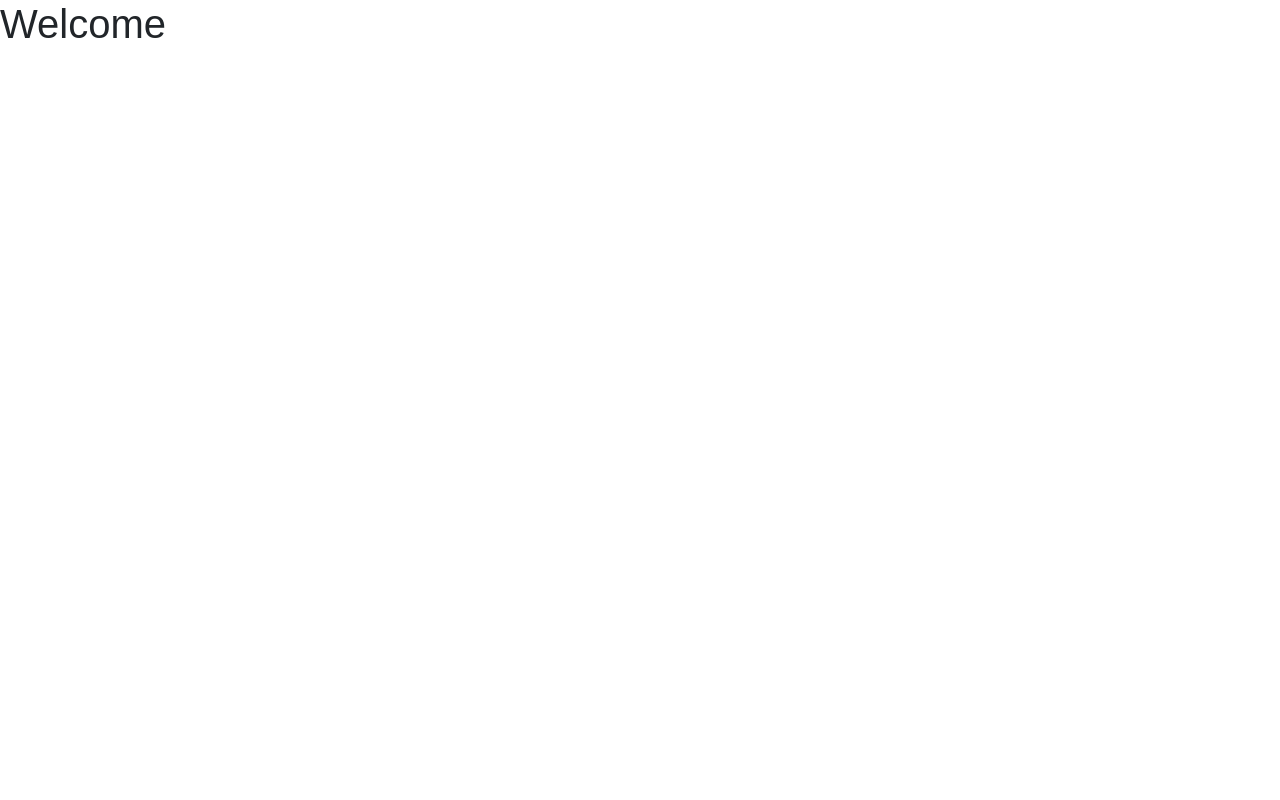
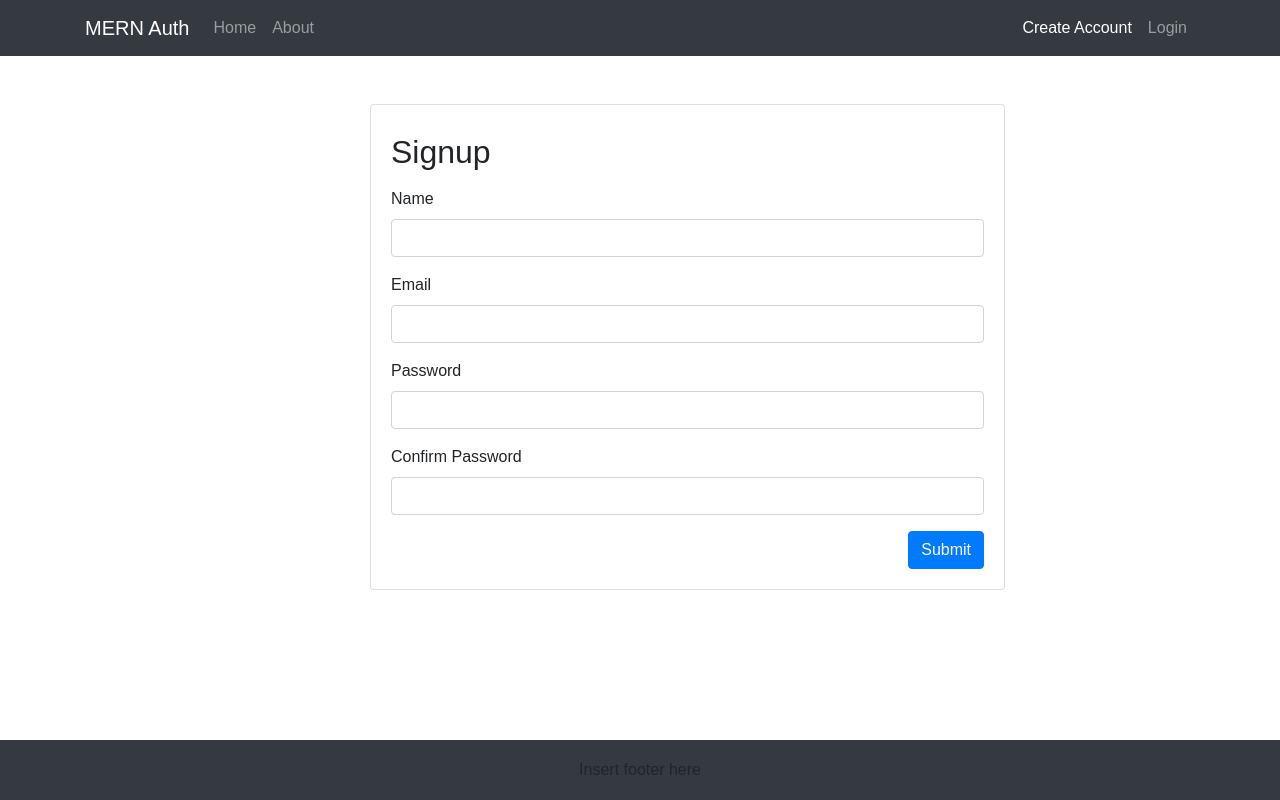
Before and after one commit to tylerdance/mern-auth-frontend, a React (Create React App) app: page /signup in a window 1280 px wide. Built offline with nearby package versions, Linux system fonts and the light colour scheme; no server answers.

Commit message:
functional

```diff
--- a/src/App.js
+++ b/src/App.js
@@ -1,53 +1,72 @@
+// Imports
 import React, { useEffect, useState } from 'react';
 import { Route, Switch, Redirect } from 'react-router-dom';
 import jwt_decode from 'jwt-decode';
-import setAuthToken from './utils/setAuthToken'
+import setAuthToken from './utils/setAuthToken';
+// CSS
 import './App.css';
-import Welcome from './components/Welcome'
-import Navbar from './components/Navbar'
-import { Component } from 'react';
+// Components
+import Welcome from './components/Welcome';
+import Navbar from './components/Navbar';
+import Footer from './components/Footer';
+import Profile from './components/Profile';
+import Signup from './components/Signup';
+import Login from './components/Login';
+import About from './components/About';
 
-function PrivateRoute({ component: Component, ...rest }) {
+const PrivateRoute = ({ component: Component, ...rest }) => {
   const user = localStorage.getItem('jwtToken');
-  return <Redirect {...rest} render={(props) => {
-    return user ? <Component {...rest} {...props}/> : <Redirect to="/login" />
+  return <Route {...rest } render={(props) => {
+    return user ? <Component { ...rest } { ...props }/> : <Redirect to="/login" />
   }}/>
 }
 
 function App() {
-  const [currentUser, setCurrentUser] = useState('')
-  const [isAuthenticated, setIsAuthenticated] = useState(true)
+  // Set state values
+  const [currentUser, setCurrentUser] = useState('');
+  const [isAuthenticated, setIsAuthenticated] = useState(true);
 
   useEffect(() => {
     let token;
-    // if there is no token in localStoragem then the user is authenticated
+    // if there is no token in localStorage, then the user is in authenticated
     if (!localStorage.getItem('jwtToken')) {
       setIsAuthenticated(false);
     } else {
-      token = jwt_decode(localStorage.getItem('jwtToken'))
+      token = jwt_decode(localStorage.getItem('jwtToken'));
       setAuthToken(localStorage.jwtToken);
-      setCurrentUser(token)
+      setCurrentUser(token);
     }
-  }, [])
+  }, []);
 
-  function nowCurrentUser(userData) {
-    console.log('nowCurrentUser is here');
+  const nowCurrentUser = (userData) => {
+    console.log('nowCurentUser is here...');
     setCurrentUser(userData);
     setIsAuthenticated(true);
   }
 
-  function handleLogout() {
+  const handleLogout = () => {
     if (localStorage.getItem('jwtToken')) {
       localStorage.removeItem('jwtToken');
-      setCurrentUser(null)
-      setIsAuthenticated(false)
+      setCurrentUser(null);
+      setIsAuthenticated(false);
     }
   }
 
   return (
     <div className="App">
-      {/* <Navbar handleLogout={handleLogout} isAuth={isAuthenticated} /> */}
-      <Welcome />
+      <Navbar handleLogout={handleLogout} isAuth={isAuthenticated} />
+      <div className="container mt-5">
+        <Switch>
+          <Route path='/signup' component={ Signup } />
+          <Route
+            path='/login'
+            render={ (props) => <Login {...props} nowCurrentUser={nowCurrentUser} setIsAuthenticated={setIsAuthenticated} user={currentUser}/>} />
+          <Route path='/about' component={ About } />
+          <PrivateRoute path="/profile" component={ Profile } user={currentUser}/>
+          <Route exact path="/" component={ Welcome }/>
+        </Switch>
+      </div>
+      <Footer />
     </div>
   );
 }
--- a/src/components/Login.js
+++ b/src/components/Login.js
@@ -1,36 +1,51 @@
-require('dotenv').config()
-import React, { useState, useEffect } from 'react';
+// Imports
+import React, { useState } from 'react';
 import axios from 'axios';
-import jwt_decode from 'jwt-decode'
-import setAuthToken from '../utils/setAuthToken'
-import { Redirect } from 'react-router-dom'
-
+import jwt_decode from 'jwt-decode';
+import setAuthToken from '../utils/setAuthToken';
+import { Redirect } from 'react-router-dom';
 const REACT_APP_SERVER_URL = process.env.REACT_APP_SERVER_URL;
 
-function Login(props) {
-    const [email, setEmail] = useState('')
-    const [password, setPassword] = useState('')
+const Login = (props) => {
+    const [email, setEmail] = useState('');
+    const [password, setPassword] = useState('');
 
-    function handleEmail(e) {
+    const handleEmail = (e) => {
         setEmail(e.target.value);
     }
 
-    function handlePassword(e) {
+    const handlePassword = (e) => {
         setPassword(e.target.value);
     }
 
-    function handleSubmit(e) {
+    const handleSubmit = (e) => {
         e.preventDefault();
+        const userData = { email, password };
 
+        axios.post(`${REACT_APP_SERVER_URL}/api/users/login`, userData)
+        .then(response => {
+            const { token } = response.data;
+            // Save token to localStorage
+            localStorage.setItem('jwtToken', token);
+            // Set token to auth header
+            setAuthToken(token);
+            // Decode token to get the user data
+            const decoded = jwt_decode(token);
+            // Set current user
+            props.nowCurrentUser(decoded);
+        })
+        .catch(error =>{
+            console.log(error);
+        })
     }
 
-    if (props.user) return <Redirect to="/profile" />
+    if (props.user) return <Redirect to='/profile' />
 
-    return(
+    return (
         <div className="row mt-4">
-            <div className="col-md-7 off">
+            <div className="col-md-7 offset-md-3">
                 <div className="card card-body">
-                    <h2 className="py-2">Log In</h2>
+                    <h2 className="py-2">Login</h2>
                     <form onSubmit={handleSubmit}>
                         <div className="form-group">
                             <label htmlFor="email">Email</label>
@@ -38,9 +53,9 @@ function Login(props) {
                         </div>
                         <div className="form-group">
                             <label htmlFor="password">Password</label>
-                            <input type="text" name="password" value={password} onChange={handlePassword} className="form-control" />
+                            <input type="password" name="password" value={password} onChange={handlePassword} className="form-control" />
                         </div>
-                        <button type="submit" className="btn btn-primary float-right" onClick={handleSubmit}>Log In</button>
+                        <button type="submit" className="btn btn-primary float-right">Submit</button>
                     </form>
                 </div>
             </div>
--- a/src/components/Navbar.js
+++ b/src/components/Navbar.js
@@ -1,27 +1,28 @@
 import React from 'react';
-import { NavLink, Link } from 'react-router-dom'
+import { NavLink, Link } from 'react-router-dom';
 
-function Navbar(props) {
+const Navbar = (props) => {
     return (
         <nav className="navbar navbar-expand-lg navbar-dark bg-dark">
             <div className="container">
                 <Link className="navbar-brand" to="/">MERN Auth</Link>
-                <button className="navbar-toggler" type="button" data-toggle="#navbarExample07" data-target="navbarExample07" aria-controls="navbarExample07" aria-label="Toggle Navigation">
+                <button className="navbar-toggler" type="button" data-toggle="collapse" data-target="#navbarsExample07" aria-controls="#navbarsExample07" aria-expanded="false" aria-label="Toggle navigation">
                     <span className="navbar-toggler-icon"></span>
                 </button>
-
-                <div className="collapse navbar-collapse" id="navbarExample07">
+                <div className="collapse navbar-collapse" id="navbarsExample07">
                     <ul className="navbar-nav mr-auto">
                         <li className="nav-item">
-                            <NavLink className="nav-link" exact to ="/">Home</NavLink>
-                            <NavLink className="nav-link" exact to ="/about">About</NavLink>
+                            <NavLink className="nav-link" exact to="/">Home</NavLink>
+                        </li>
+                        <li className="nav-item">
+                            <NavLink className="nav-link"  to="/about">About</NavLink>
                         </li>
                     </ul>
                     {
-                        props.isAuth ?
-                        <ul className="navbar-nav mr-auto">
+                        props.isAuth
+                        ? <ul className="navbar-nav ml-auto">
                             <li className="nav-item">
-                                <NavLink className="nav-link" to ="/profile">Profile</NavLink>
+                                <NavLink className="nav-link"  to="/profile">Profile</NavLink>
                             </li>
                             <li className="nav-item">
                                 <span onClick={props.handleLogout} className="nav-link logout-link">Logout</span>
@@ -29,17 +30,17 @@ function Navbar(props) {
                         </ul>
                         : <ul className="navbar-nav ml-auto">
                             <li className="nav-item">
-                                <NavLink className="nav-link" to ="/signup">Create Account</NavLink>
+                                <NavLink className="nav-link"  to="/signup">Create Account</NavLink>
                             </li>
                             <li className="nav-item">
-                                <NavLink className="nav-link" to ="/login">Login</NavLink>
+                                <NavLink className="nav-link"  to="/login">Login</NavLink>
                             </li>
-                        </ul>
+                          </ul>
                     }
                 </div>
             </div>
         </nav>
-    )
+    );
 }
 
 export default Navbar;
--- a/src/components/Profile.js
+++ b/src/components/Profile.js
@@ -0,0 +1,30 @@
+import React from 'react';
+import { Link } from 'react-router-dom';
+
+const Profile = (props) => {
+    console.log(props);
+    const userData = props.user ?
+    (<div>
+        <h1>Profile</h1>
+        <p><strong>Name:</strong> {props.user.name}</p>
+        <p><strong>Email:</strong> {props.user.email}</p>
+        {/* <p><strong>ID:</strong> {props.user.id}</p>  */}
+    </div>) : <h4>Loading...</h4>
+
+    const errorDiv = () => {
+        return (
+            <div className="text-center pt-4">
+                <h3>Please <Link to="/login">login</Link> to view this page</h3>
+            </div>
+        );
+    };
+
+    return (
+        <div>
+            { props.user ? userData : errorDiv() }
+        </div>
+    );
+
+}
+
+export default Profile;
--- a/src/components/Signup.js
+++ b/src/components/Signup.js
@@ -1,37 +1,37 @@
-require('dotenv').config()
+// Imports
 import React, { useState } from 'react';
 import axios from 'axios';
-import { Redirect } from 'react-router-dom'
-
+import { Redirect } from 'react-router-dom';
 const REACT_APP_SERVER_URL = process.env.REACT_APP_SERVER_URL;
 
-function Signup() {
-    const [name, setName] = useState('')
-    const [email, setEmail] = useState('')
-    const [password, setPassword] = useState('')
-    const [confirmPassword, setConfirmPassword] = useState('')
-    const [redirect, setRedirect] = useState(false)
+const Signup = () => {
+    const [name, setName] = useState('');
+    const [email, setEmail] = useState('');
+    const [password, setPassword] = useState('');
+    const [confirmPassword, setConfirmPassword] = useState('');
+    const [redirect, setRedirect] = useState(false);
 
-    function handleName(e) {
+    const handleName = (e) => {
         setName(e.target.value);
     }
 
-    function handleEmail(e) {
+    const handleEmail = (e) => {
         setEmail(e.target.value);
     }
 
-    function handlePassword(e) {
+    const handlePassword = (e) => {
         setPassword(e.target.value);
     }
 
-    function handleConfirmPassword(e) {
+    const handleConfirmPassword = (e) => {
         setConfirmPassword(e.target.value);
     }
 
-    function handleSubmit(e) {
+    const handleSubmit = (e) => {
         e.preventDefault();
+
         if (password === confirmPassword) {
-            const newUser = { name, email, password }
+            const newUser = { name, email, password };
 
             axios.post(`${REACT_APP_SERVER_URL}/api/users/register`, newUser)
             .then(response => {
@@ -44,13 +44,13 @@ function Signup() {
         }
     }
 
-    if (redirect) return <Redirect to="/login" />
+    if (redirect) return <Redirect to='/login' />
 
-    return(
+    return (
         <div className="row mt-4">
-            <div className="col-md-7 off">
+            <div className="col-md-7 offset-md-3">
                 <div className="card card-body">
-                    <h2 className="py-2">Sign up</h2>
+                    <h2 className="py-2">Signup</h2>
                     <form onSubmit={handleSubmit}>
                         <div className="form-group">
                             <label htmlFor="name">Name</label>
@@ -62,12 +62,13 @@ function Signup() {
                         </div>
                         <div className="form-group">
                             <label htmlFor="password">Password</label>
-                            <input type="text" name="password" value={password} onChange={handlePassword} className="form-control" />
+                            <input type="password" name="password" value={password} onChange={handlePassword} className="form-control" />
                         </div>
                         <div className="form-group">
                             <label htmlFor="confirmPassword">Confirm Password</label>
-                            <input type="text" name="confirmPassword" value={confirmPassword} onChange={handleConfirmPassword} className="form-control" />
+                            <input type="password" name="confirmPassword" value={confirmPassword} onChange={handleConfirmPassword} className="form-control" />
                         </div>
+                        <button type="submit" className="btn btn-primary float-right">Submit</button>
                     </form>
                 </div>
             </div>
--- a/src/index.js
+++ b/src/index.js
@@ -1,13 +1,14 @@
 import React from 'react';
 import ReactDOM from 'react-dom';
+import { BrowserRouter as Router } from 'react-router-dom'
 import './index.css';
 import App from './App';
 import reportWebVitals from './reportWebVitals';
 
 ReactDOM.render(
-  <React.StrictMode>
+  <Router>
     <App />
-  </React.StrictMode>,
+  </Router>,
   document.getElementById('root')
 );
 
```
Also changed, not shown: 1 other file (tests, documents, lock files or other folders).
